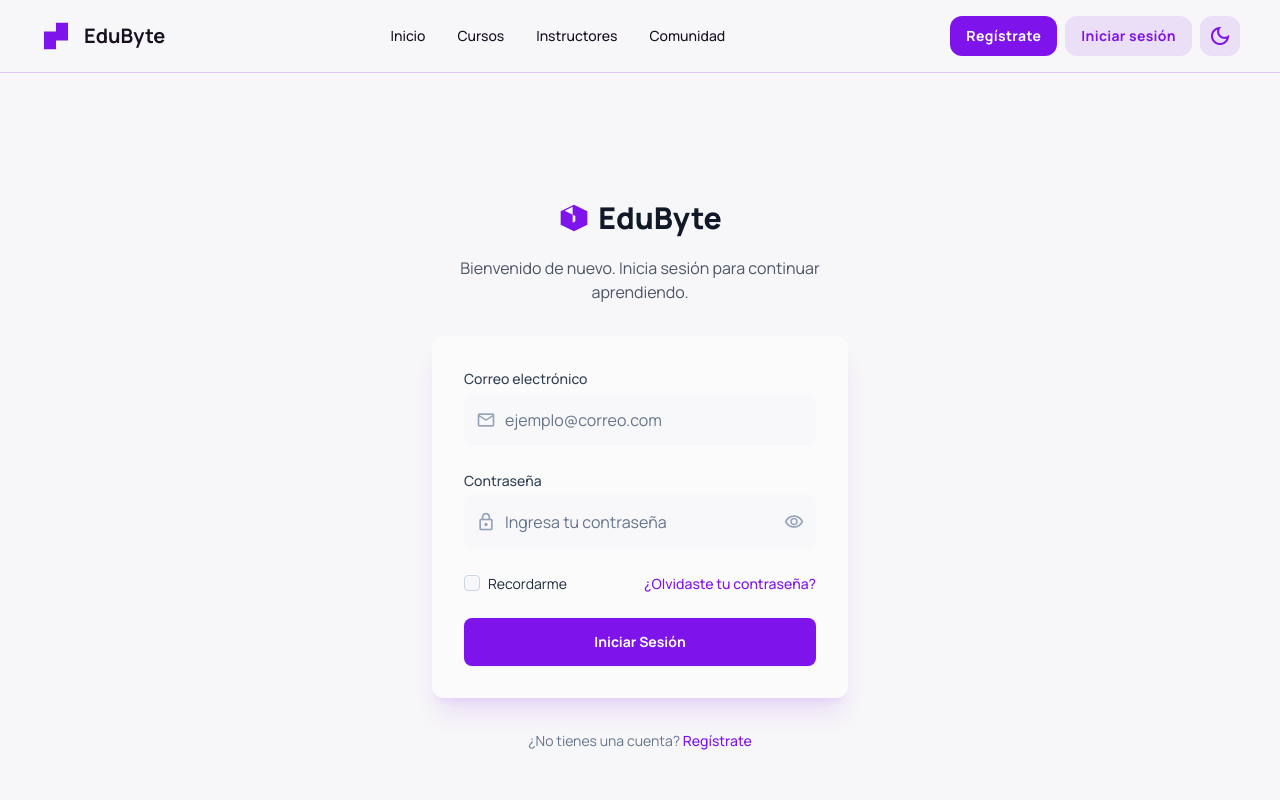
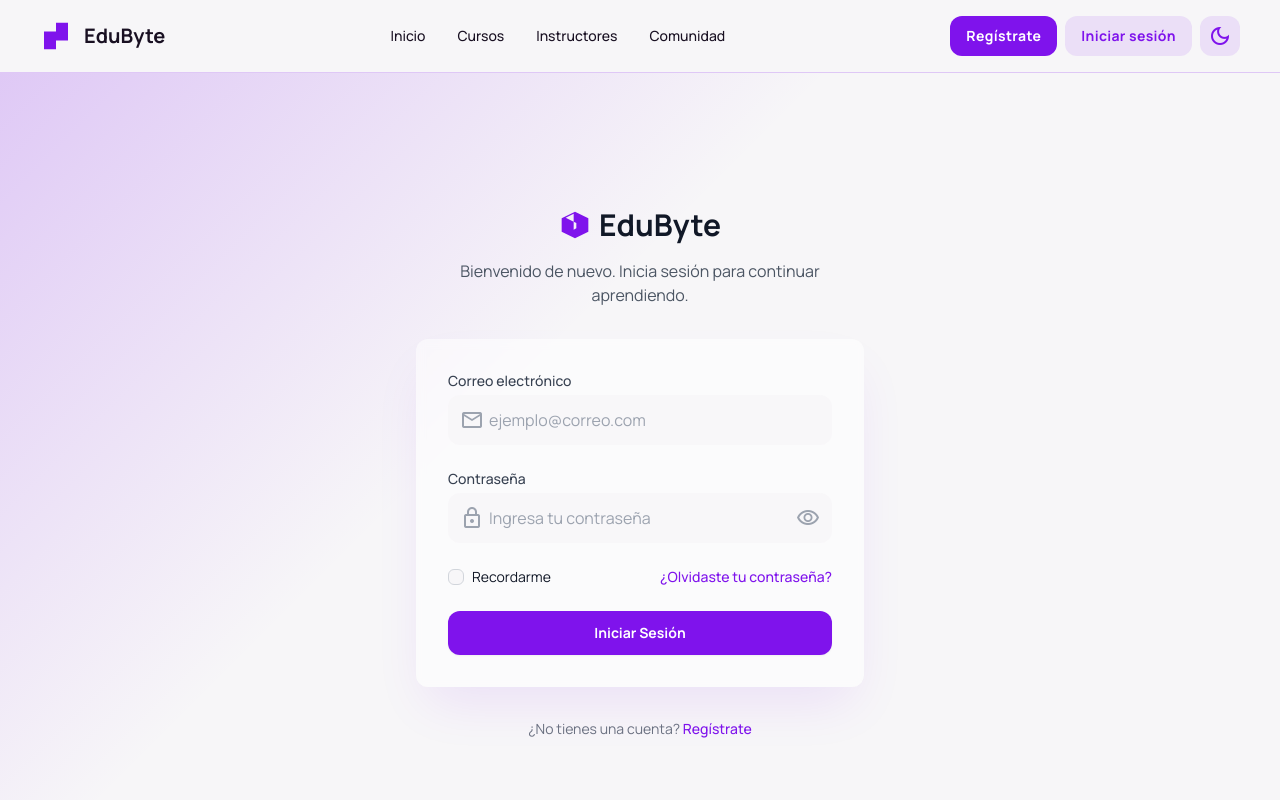
Before and after one commit to LexterDev/ProyectoADS2-MiniLMS, an Angular app in the folder edubyte-frontend/: page /login in a window 1280 px wide. Shown: the top 800 px of the page. Built offline with nearby package versions, Linux system fonts and the light colour scheme.

Commit message:
refactor(login): Refactorizar LoginComponent a Tailwind CSS y eliminar .css obsoleto

```diff
--- a/edubyte-frontend/src/app/auth/login/login.component.css
+++ /dev/null
@@ -1,351 +0,0 @@
-/* Variables de color (consistentes con forgot-password.css)
-*/
-:host {
-  --primary: #7f13ec;
-  --background-light: #f7f6f8;
-  --background-dark: #191022;
-  --text-slate-800: #1e293b;
-  --text-slate-600: #475569;
-  --text-slate-700: #334155;
-  --text-slate-400: #94a3b8;
-  --text-slate-500: #64748b;
-  --border-slate-200: #e2e8f0;
-  --border-slate-300: #cbd5e1;
-  --border-slate-600: #475569;
-  --font-display: 'Manrope', sans-serif;
-}
-
-/* Estilos para el ícono de Material Symbols */
-.material-symbols-outlined {
-  font-variation-settings:
-  'FILL' 0,
-  'wght' 400,
-  'GRAD' 0,
-  'opsz' 24;
-  font-size: 20px; /* Ajuste para íconos de input */
-}
-
-/* Contenedor principal (flex min-h-screen...) */
-.container-wrapper {
-  display: flex;
-  min-height: 100vh;
-  align-items: center;
-  justify-content: center;
-  background-size: cover;
-  background-position: center;
-  font-family: var(--font-display);
-  color: var(--text-slate-800);
-}
-
-/* Envoltura de la tarjeta (w-full max-w-md p-4) */
-.content-card-wrapper {
-  width: 100%;
-  max-width: 28rem; /* 448px */
-  padding: 1rem;
-}
-
-/* Encabezado (mx-auto flex flex-col...) */
-.header {
-  display: flex;
-  flex-direction: column;
-  align-items: center;
-  gap: 1rem; /* 16px */
-  margin-left: auto;
-  margin-right: auto;
-}
-
-.logo-container {
-  display: flex;
-  align-items: center;
-  gap: 0.5rem; /* 8px */
-  color: var(--primary);
-}
-
-.logo-container svg {
-  width: 32px;
-  height: 32px;
-  fill: currentColor;
-}
-
-.title {
-  font-size: 1.875rem; /* 30px */
-  font-weight: 800;
-  color: #111827; /* text-gray-900 */
-}
-
-.subtitle {
-  text-align: center;
-  color: #4b5563; /* text-gray-600 */
-}
-
-/* Tarjeta del formulario (mt-8 rounded-xl bg-white/50...) */
-.form-card {
-  margin-top: 2rem; /* 32px */
-  border-radius: 0.75rem; /* rounded-xl */
-  background-color: rgba(255, 255, 255, 0.5);
-  backdrop-filter: blur(4px);
-  box-shadow: 0 20px 25px -5px rgba(127, 19, 236, 0.1), 0 8px 10px -6px rgba(127, 19, 236, 0.1);
-}
-
-.form-card-body {
-  padding: 2rem; /* p-8 */
-}
-
-/* Grupos de formulario (space-y-6) */
-.form-group {
-  margin-bottom: 1.5rem; /* 24px */
-}
-.form-group:last-child {
-  margin-bottom: 0;
-}
-.button-group {
-  margin-top: 1.5rem;
-}
-/* Asegura que el mensaje de error también tenga espacio */
-.alert-danger {
-  margin-top: 1.5rem;
-}
-
-
-/* Etiquetas */
-.form-label {
-  display: block;
-  font-size: 0.875rem; /* 14px */
-  font-weight: 500;
-  color: var(--text-slate-700);
-}
-
-/* Grupo de input con ícono */
-.input-group {
-  position: relative;
-  margin-top: 0.25rem; /* mt-1 */
-}
-
-.input-icon {
-  position: absolute;
-  top: 0;
-  bottom: 0;
-  left: 0;
-  display: flex;
-  align-items: center;
-  padding-left: 0.75rem; /* pl-3 */
-  pointer-events: none;
-}
-
-.input-icon .material-symbols-outlined {
-  color: var(--text-slate-400);
-}
-
-/* Estilo del Input (block w-full rounded-lg...) */
-.form-input {
-  display: block;
-  width: 100%;
-  border-radius: 0.5rem; /* rounded-lg */
-  border: 1px solid transparent; /* border-transparent */
-  background-color: rgba(247, 246, 248, 0.7); /* bg-background-light/70 */
-  padding: 0.85rem 0.75rem; /* py-3 pr-3 */
-  padding-left: 2.5rem; /* pl-10 */
-  color: var(--text-slate-800);
-  transition: border-color 0.2s ease-in-out, box-shadow 0.2s ease-in-out;
-}
-
-.form-input::placeholder {
-  color: var(--text-slate-500);
-}
-
-.form-input:focus {
-  border-color: var(--primary);
-  outline: none;
-  box-shadow: 0 0 0 2px var(--primary); /* focus:ring-2 focus:ring-primary */
-}
-
-/* Input de contraseña (con espacio para botón) */
-.form-input.password {
-  padding-right: 2.5rem; /* pr-10 */
-}
-
-/* Botón de mostrar/ocultar contraseña */
-.password-toggle {
-  position: absolute;
-  top: 0;
-  bottom: 0;
-  right: 0;
-  display: flex;
-  align-items: center;
-  padding-right: 0.75rem; /* pr-3 */
-  cursor: pointer;
-  background: transparent;
-  border: none;
-  color: var(--text-slate-400);
-}
-.password-toggle:hover {
-  color: var(--primary);
-}
-.password-toggle .material-symbols-outlined {
-  color: inherit;
-}
-
-/* Opciones del formulario */
-.form-options {
-  display: flex;
-  align-items: center;
-  justify-content: space-between;
-  margin-top: 1.5rem;
-}
-
-.remember-me {
-  display: flex;
-  align-items: center;
-}
-
-.form-checkbox {
-  height: 1rem;
-  width: 1rem;
-  border-radius: 0.25rem;
-  border-color: var(--border-slate-300);
-  color: var(--primary);
-  background-color: var(--background-light);
-}
-.form-checkbox:focus {
-  box-shadow: 0 0 0 2px var(--primary);
-}
-
-.form-label-checkbox {
-  margin-left: 0.5rem; /* ml-2 */
-  display: block;
-  font-size: 0.875rem;
-  color: var(--text-slate-800);
-}
-
-.forgot-link {
-  font-size: 0.875rem;
-}
-
-.forgot-link a {
-  font-weight: 500;
-  color: var(--primary);
-  text-decoration: none;
-  transition: color 0.2s ease-in-out;
-}
-.forgot-link a:hover {
-  color: rgba(127, 19, 236, 0.8);
-}
-
-/* Botón de envío */
-.submit-button {
-  display: flex;
-  width: 100%;
-  justify-content: center;
-  border-radius: 0.5rem;
-  background-color: var(--primary);
-  padding: 0.85rem 1rem; /* px-4 py-3 */
-  font-size: 0.875rem;
-  font-weight: 600;
-  color: #ffffff;
-  border: none;
-  box-shadow: 0 1px 2px 0 rgba(0, 0, 0, 0.05);
-  cursor: pointer;
-  transition: background-color 0.2s ease-in-out;
-}
-.submit-button:hover {
-  background-color: rgba(127, 19, 236, 0.9);
-}
-.submit-button:focus {
-  outline: none;
-  box-shadow: 0 0 0 2px var(--primary);
-}
-
-/* Divisor "O continuar con" */
-.divider {
-  position: relative;
-  margin: 1.5rem 0; /* my-6 */
-}
-.divider-line {
-  position: absolute;
-  top: 50%;
-  left: 0;
-  width: 100%;
-  border-top: 1px solid var(--border-slate-300);
-}
-.divider-text {
-  position: relative;
-  display: flex;
-  justify-content: center;
-  font-size: 0.875rem;
-}
-.divider-text span {
-  /* Fondo debe coincidir con el de la tarjeta */
-  background-color: rgba(255, 255, 255, 0.5);
-  padding: 0 0.5rem; /* px-2 */
-  color: var(--text-slate-500);
-}
-
-/* Botón de Google */
-.google-button {
-  display: flex;
-  width: 100%;
-  align-items: center;
-  justify-content: center;
-  border-radius: 0.5rem;
-  border: 1px solid var(--border-slate-300);
-  background-color: rgba(247, 246, 248, 0.7);
-  padding: 0.85rem 1rem;
-  font-size: 0.875rem;
-  font-weight: 500;
-  color: var(--text-slate-700);
-  box-shadow: 0 1px 2px 0 rgba(0, 0, 0, 0.05);
-  cursor: pointer;
-  transition: background-color 0.2s ease-in-out;
-}
-.google-button:hover {
-  background-color: rgba(127, 19, 236, 0.1);
-}
-.google-button:focus {
-  outline: none;
-  box-shadow: 0 0 0 2px var(--primary);
-}
-
-.google-icon {
-  margin-right: 0.75rem; /* mr-3 */
-  height: 1.25rem; /* h-5 */
-  width: 1.25rem; /* w-5 */
-}
-
-/* Enlace inferior (Regístrate) */
-.footer-link {
-  margin-top: 2rem; /* mt-8 */
-  text-align: center;
-  font-size: 0.875rem;
-  color: var(--text-slate-500);
-}
-.footer-link a {
-  font-weight: 500;
-  color: var(--primary);
-  text-decoration: none;
-  transition: color 0.2s ease-in-out;
-}
-.footer-link a:hover {
-  color: rgba(127, 19, 236, 0.8);
-}
-
-/* Estilos de Validación */
-.form-input.is-invalid {
-  border-color: #ef4444; /* text-red-600 */
-}
-.form-input.is-invalid:focus {
-  box-shadow: 0 0 0 2px rgba(239, 68, 68, 0.3);
-}
-
-.validation-feedback {
-  font-size: 0.875rem;
-  color: #ef4444;
-  margin-top: 0.5rem;
-}
-
-.alert-danger {
-  padding: 0.75rem 1rem;
-  border-radius: 0.5rem;
-  font-size: 0.875rem;
-  background-color: #fee2e2; /* red-100 */
-  color: #991b1b; /* red-800 */
-}
--- a/edubyte-frontend/src/app/auth/login/login.component.html
+++ b/edubyte-frontend/src/app/auth/login/login.component.html
@@ -1,101 +1,99 @@
-<!--
-  Contenedor principal con el fondo degradado.
-  El estilo en línea es necesario para el 'background-image'
--->
-<div class="container-wrapper" style="">
+
+<div class="flex min-h-screen items-center justify-center bg-cover bg-center p-4 sm:p-6 bg-gradient-to-r from-background-light to-[#e9e5f0] dark:bg-background-dark" style="background-image: linear-gradient(135deg, rgba(127, 19, 236, 0.2) 0%, rgba(127, 19, 236, 0) 40%);">
 
   <!-- Tarjeta principal -->
-  <div class="content-card-wrapper">
+  <div class="w-full max-w-md">
 
     <!-- Encabezado con logo y título -->
-    <div class="header">
-      <div class="logo-container">
+    <div class="mx-auto flex flex-col items-center gap-4">
+      <div class="flex items-center gap-2 text-primary">
         <!-- SVG del Logo de EduByte -->
         <svg fill="currentColor" height="32" viewBox="0 0 24 24" width="32" xmlns="http://www.w3.org/2000/svg">
           <path d="M12 2L2 7V17L12 22L22 17V7L12 2ZM11 15.5V9.5L5 6.5L11 3.5V9.5L13 10.5V14.5L11 15.5ZM13 10.5L19 7.5L13 4.5V10.5Z"></path>
         </svg>
-        <h1 class="title">EduByte</h1>
+        <h1 class="text-3xl font-bold text-gray-900 dark:text-white">EduByte</h1>
       </div>
-      <p class="subtitle">
+      <p class="text-center text-gray-600 dark:text-gray-300">
         Bienvenido de nuevo. Inicia sesión para continuar aprendiendo.
       </p>
     </div>
 
     <!-- Contenedor del formulario (tarjeta traslúcida) -->
-    <div class="form-card">
-      <div class="form-card-body">
-        <!-- Formulario de Angular -->
-        <form [formGroup]="loginForm" (ngSubmit)="onSubmit()" novalidate>
+    <div class="mt-8 rounded-xl bg-white/50 dark:bg-background-dark/50 backdrop-blur-sm shadow-2xl shadow-primary/10">
+      <div class="p-8">
+        <!--
+          Formulario de Angular
+        -->
+        <form [formGroup]="loginForm" (ngSubmit)="onSubmit()" novalidate class="space-y-6">
 
           <!-- Campo Email -->
-          <div class="form-group">
-            <label for="email" class="form-label">Correo electrónico</label>
-            <div class="input-group">
-              <div class="input-icon">
-                <span class="material-symbols-outlined">mail</span>
+          <div>
+            <label for="email" class="block text-sm font-medium text-gray-700 dark:text-gray-300">Correo electrónico</label>
+            <div class="relative mt-1">
+              <div class="pointer-events-none absolute inset-y-0 left-0 flex items-center pl-3">
+                <span class="material-symbols-outlined text-gray-400">mail</span>
               </div>
               <input
                 type="email"
                 id="email"
-                class="form-input"
                 placeholder="ejemplo@correo.com"
                 formControlName="email"
-                [class.is-invalid]="submitted && f['email'].errors"
+                class="block w-full rounded-xl border-transparent bg-background-light/70 dark:bg-background-dark/70 py-3 pl-10 pr-3 text-gray-900 dark:text-white placeholder-gray-400 dark:placeholder-gray-500 focus:border-primary focus:outline-none focus:ring-2 focus:ring-primary focus:ring-offset-2 focus:ring-offset-background-light dark:focus:ring-offset-background-dark"
+                [ngClass]="{ 'border-red-500 focus:border-red-500 focus:ring-red-500': submitted && f['email'].errors }"
               />
             </div>
             <!-- Mensajes de Validación Email -->
-            <div *ngIf="submitted && f['email'].errors" class="validation-feedback">
+            <div *ngIf="submitted && f['email'].errors" class="mt-2 text-sm text-red-600">
               <div *ngIf="f['email'].errors['required']">El correo es requerido.</div>
               <div *ngIf="f['email'].errors['email']">Debe ser un correo válido.</div>
             </div>
           </div>
 
           <!-- Campo Contraseña -->
-          <div class="form-group">
-            <label for="password" class="form-label">Contraseña</label>
-            <div class="input-group">
-              <div class="input-icon">
-                <span class="material-symbols-outlined">lock</span>
+          <div>
+            <label for="password" class="block text-sm font-medium text-gray-700 dark:text-gray-300">Contraseña</label>
+            <div class="relative mt-1">
+              <div class="pointer-events-none absolute inset-y-0 left-0 flex items-center pl-3">
+                <span class="material-symbols-outlined text-gray-400">lock</span>
               </div>
               <input
                 [type]="passwordFieldType"
                 id="password"
-                class="form-input password"
                 placeholder="Ingresa tu contraseña"
                 formControlName="password"
-                [class.is-invalid]="submitted && f['password'].errors"
+                class="block w-full rounded-xl border-transparent bg-background-light/70 dark:bg-background-dark/70 py-3 pl-10 pr-10 text-gray-900 dark:text-white placeholder-gray-400 dark:placeholder-gray-500 focus:border-primary focus:outline-none focus:ring-2 focus:ring-primary focus:ring-offset-2 focus:ring-offset-background-light dark:focus:ring-offset-background-dark"
+                [ngClass]="{ 'border-red-500 focus:border-red-500 focus:ring-red-500': submitted && f['password'].errors }"
               />
               <!-- Botón para mostrar/ocultar contraseña -->
-              <button type="button" class="password-toggle" (click)="togglePasswordVisibility()">
-                <span class="material-symbols-outlined">{{ passwordIcon }}</span>
+              <button type="button" class="absolute inset-y-0 right-0 flex cursor-pointer items-center pr-3" (click)="togglePasswordVisibility()">
+                <span class="material-symbols-outlined text-gray-400 hover:text-primary">{{ passwordIcon }}</span>
               </button>
             </div>
             <!-- Mensajes de Validación Contraseña -->
-            <div *ngIf="submitted && f['password'].errors" class="validation-feedback">
+            <div *ngIf="submitted && f['password'].errors" class="mt-2 text-sm text-red-600">
               <div *ngIf="f['password'].errors['required']">La contraseña es requerida.</div>
             </div>
           </div>
 
           <!-- Opciones (Recordarme y Olvidé Contraseña) -->
-          <div class="form-options">
-            <div class="remember-me">
-              <input id="remember-me" type="checkbox" class="form-checkbox" formControlName="rememberMe" />
-              <label for="remember-me" class="form-label-checkbox">Recordarme</label>
+          <div class="flex items-center justify-between">
+            <div class="flex items-center">
+              <input id="remember-me" type="checkbox" class="h-4 w-4 rounded-md border-gray-300 dark:border-gray-600 bg-background-light dark:bg-background-dark text-primary focus:ring-primary" formControlName="rememberMe" />
+              <label for="remember-me" class="ml-2 block text-sm text-gray-900 dark:text-gray-300">Recordarme</label>
             </div>
-            <div class="forgot-link">
-              <!-- Enlace de Angular -->
-              <a [routerLink]="['/forgot-password']">¿Olvidaste tu contraseña?</a>
+            <div class="text-sm">
+              <a [routerLink]="['/forgot-password']" class="font-medium text-primary hover:text-primary/80">¿Olvidaste tu contraseña?</a>
             </div>
           </div>
 
           <!-- Mensaje de error general de la API -->
-          <div *ngIf="errorMessage" class="alert-danger">
-            {{ errorMessage }}
+          <div *ngIf="errorMessage" class="rounded-xl border border-red-400 bg-red-50 p-4">
+            <p class="text-sm font-medium text-red-800">{{ errorMessage }}</p>
           </div>
 
           <!-- Botón de Iniciar Sesión -->
-          <div class="button-group">
-            <button type="submit" class="submit-button">
+          <div>
+            <button type="submit" class="flex w-full justify-center rounded-xl bg-primary px-4 py-3 text-sm font-semibold text-white shadow-sm transition-all hover:bg-primary/90 focus:outline-none focus:ring-2 focus:ring-primary focus:ring-offset-2 focus:ring-offset-background-light dark:focus:ring-offset-background-dark">
               Iniciar Sesión
             </button>
           </div>
@@ -105,10 +103,9 @@
     </div>
 
     <!-- Enlace inferior para Registrarse -->
-    <p class="footer-link">
+    <p class="mt-8 text-center text-sm text-gray-500 dark:text-gray-400">
       ¿No tienes una cuenta?
-      <!-- Enlace de Angular -->
-      <a [routerLink]="['/register']">Regístrate</a>
+      <a [routerLink]="['/register']" class="font-medium text-primary hover:text-primary/80">Regístrate</a>
     </p>
 
   </div>
--- a/edubyte-frontend/src/app/auth/login/login.component.ts
+++ b/edubyte-frontend/src/app/auth/login/login.component.ts
@@ -8,11 +8,11 @@ import { RouterLink } from '@angular/router';
   standalone: true,
   imports: [
     CommonModule,
-    ReactiveFormsModule, // Importante para formularios reactivos
-    RouterLink           // Para los enlaces de "Olvidé contraseña" y "Regístrate"
+    ReactiveFormsModule, // Para [formGroup]
+    RouterLink            // Para [routerLink]
   ],
-  templateUrl: './login.component.html',
-  styleUrls: ['./login.component.css']
+  templateUrl: './login.component.html'
+
 })
 export class LoginComponent {
   loginForm: FormGroup;
@@ -24,6 +24,7 @@ export class LoginComponent {
   passwordIcon: string = 'visibility';
 
   constructor(private fb: FormBuilder) {
+    // Esta es la lógica de formulario de tu compañero
     this.loginForm = this.fb.group({
       email: ['', [Validators.required, Validators.email]],
       password: ['', [Validators.required]],
@@ -47,24 +48,20 @@ export class LoginComponent {
     }
 
     // --- Lógica de Autenticación ---
-    // Aquí llamarías a tu servicio de autenticación
     console.log('Datos de inicio de sesión:', this.loginForm.value);
 
     // Simulación de un error de autenticación
-    // En un caso real, esto vendría de la respuesta de tu API
     if (this.f['email'].value !== 'admin@edubyte.com' || this.f['password'].value !== 'password') {
       this.errorMessage = 'El correo electrónico o la contraseña son incorrectos.';
     } else {
-      // Navegación exitosa (manejada por el servicio de auth)
       console.log('¡Inicio de sesión exitoso!');
     }
   }
 
-  // Método para el botón de "Continuar con Google"
+  // Método para "Continuar con Google"
   loginWithGoogle() {
     this.errorMessage = null;
     console.log('Iniciando sesión con Google...');
-    // Aquí iría la lógica de tu servicio de autenticación para Google (ej. Firebase, OAuth)
   }
 
   // Método para cambiar la visibilidad de la contraseña
```
